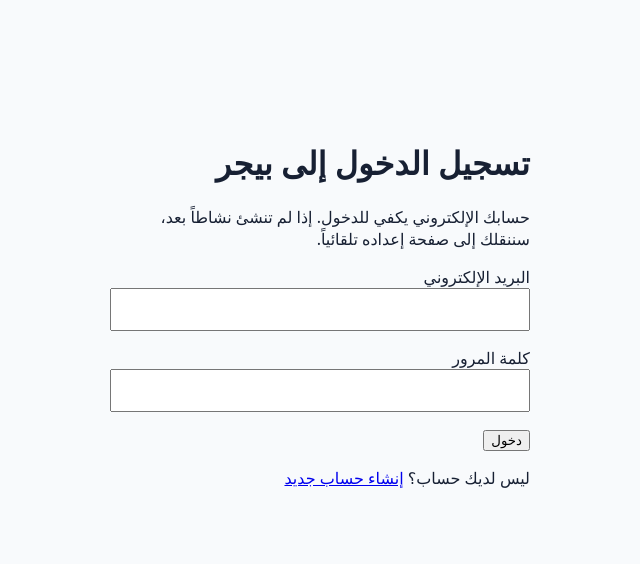
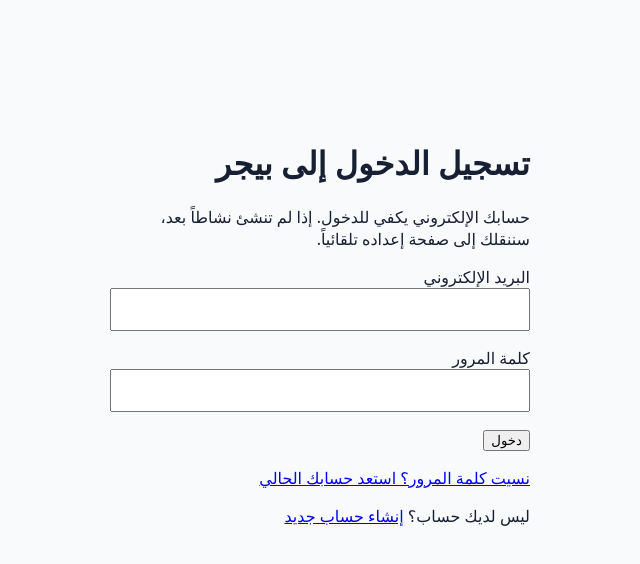
Before and after one commit to ultrablueai/Qmenu, a Next.js app: page /login in a window 1280 px wide. Shown: the top 564 px of the page, without its empty margins (438-1078 px from the left). Built offline with nearby package versions, Linux system fonts and the light colour scheme.

Commit message:
fix(auth): link merchant login to password recovery instead of repeat signup

```diff
--- a/app/login/page.tsx
+++ b/app/login/page.tsx
@@ -39,6 +39,7 @@
       {error && <p role="alert">{error}</p>}
       <button disabled={busy} type="submit">{busy?"جارٍ التحقق...":"دخول"}</button>
     </form>
+    <p><Link href="/forgot-password">نسيت كلمة المرور؟ استعد حسابك الحالي</Link></p>
     <p>ليس لديك حساب؟ <Link href="/signup">إنشاء حساب جديد</Link></p>
   </main>;
 }
```
